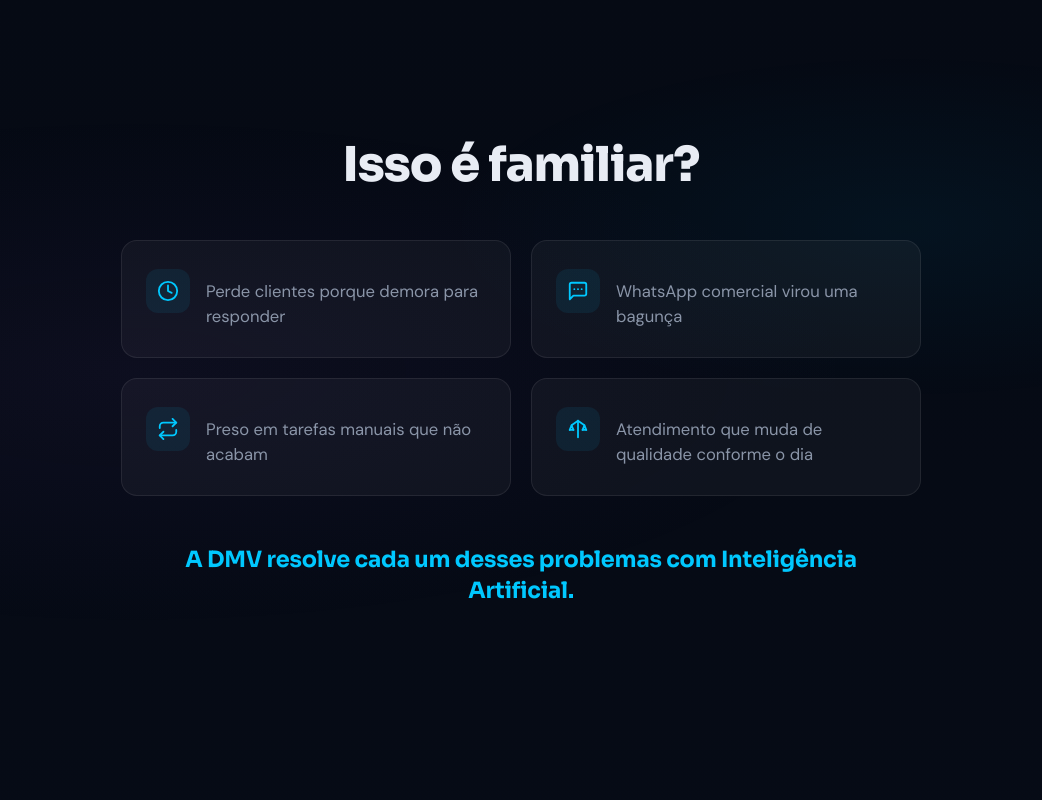
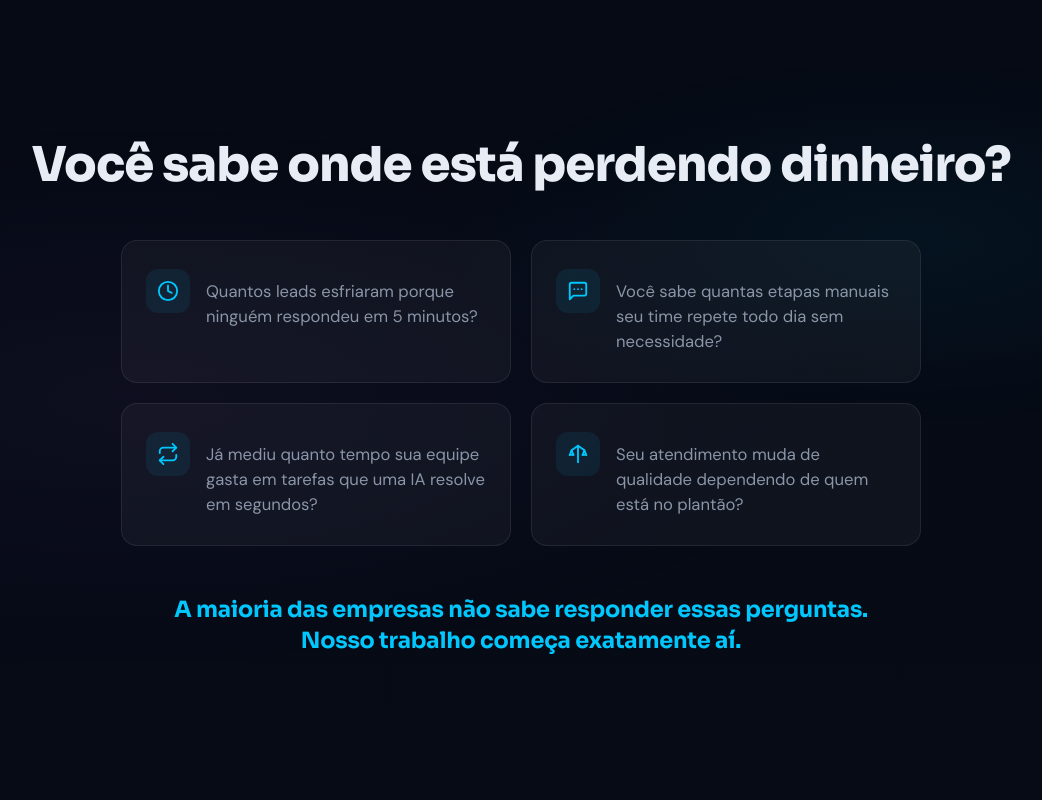
Before and after one commit to dmv-enterprise7/dmv-landing-page, a plain HTML site: page index.html in a window 1280 px wide. Shown: the part 2000-2800 px from the top of the page, without its empty margins (119-1161 px from the left). Drawn offline with Linux system fonts and the light colour scheme.

Commit message:
feat(09-01): rewrite pain-points section as provocation questions (PT)
- Replace pain.title with 'Você sabe onde está perdendo dinheiro?'
- Update 4 pain cards with diagnostic questions (leads cold, manual steps, time on AI-resolvable tasks, shift-dependent quality)
- Reframe closing line around diagnosis offer
- Preserve section id #pain-points, classes, SVG icons, data-i18n keys

```diff
--- a/index.html
+++ b/index.html
@@ -136,40 +136,40 @@
 
     <section id="pain-points" class="section section-pain-points">
       <div class="container">
-        <h2 data-i18n="pain.title">Isso é familiar?</h2>
+        <h2 data-i18n="pain.title">Você sabe onde está perdendo dinheiro?</h2>
 
         <div class="pain-points-grid">
           <div class="pain-card">
             <div class="pain-icon">
               <svg width="24" height="24" viewBox="0 0 24 24" fill="none" stroke="currentColor" stroke-width="2" stroke-linecap="round" stroke-linejoin="round" aria-hidden="true"><circle cx="12" cy="12" r="10"/><polyline points="12 6 12 12 16 14"/></svg>
             </div>
-            <p class="pain-text" data-i18n="pain.item1">Perde clientes porque demora para responder</p>
+            <p class="pain-text" data-i18n="pain.item1">Quantos leads esfriaram porque ninguém respondeu em 5 minutos?</p>
           </div>
 
           <div class="pain-card">
             <div class="pain-icon">
               <svg width="24" height="24" viewBox="0 0 24 24" fill="none" stroke="currentColor" stroke-width="2" stroke-linecap="round" stroke-linejoin="round" aria-hidden="true"><path d="M21 15a2 2 0 01-2 2H7l-4 4V5a2 2 0 012-2h14a2 2 0 012 2z"/><path d="M8 10h.01"/><path d="M12 10h.01"/><path d="M16 10h.01"/></svg>
             </div>
-            <p class="pain-text" data-i18n="pain.item2">WhatsApp comercial virou uma bagunça</p>
+            <p class="pain-text" data-i18n="pain.item2">Você sabe quantas etapas manuais seu time repete todo dia sem necessidade?</p>
           </div>
 
           <div class="pain-card">
             <div class="pain-icon">
               <svg width="24" height="24" viewBox="0 0 24 24" fill="none" stroke="currentColor" stroke-width="2" stroke-linecap="round" stroke-linejoin="round" aria-hidden="true"><polyline points="17 1 21 5 17 9"/><path d="M3 11V9a4 4 0 014-4h14"/><polyline points="7 23 3 19 7 15"/><path d="M21 13v2a4 4 0 01-4 4H3"/></svg>
             </div>
-            <p class="pain-text" data-i18n="pain.item3">Preso em tarefas manuais que não acabam</p>
+            <p class="pain-text" data-i18n="pain.item3">Já mediu quanto tempo sua equipe gasta em tarefas que uma IA resolve em segundos?</p>
           </div>
 
           <div class="pain-card">
             <div class="pain-icon">
               <svg width="24" height="24" viewBox="0 0 24 24" fill="none" stroke="currentColor" stroke-width="2" stroke-linecap="round" stroke-linejoin="round" aria-hidden="true"><path d="M12 3v18"/><path d="M5 8l7-5 7 5"/><path d="M3 13l2-5 2 5"/><path d="M17 13l2-5 2 5"/><path d="M3 13h4"/><path d="M17 13h4"/></svg>
             </div>
-            <p class="pain-text" data-i18n="pain.item4">Atendimento que muda de qualidade conforme o dia</p>
+            <p class="pain-text" data-i18n="pain.item4">Seu atendimento muda de qualidade dependendo de quem está no plantão?</p>
           </div>
         </div>
 
         <div class="pain-transition">
-          <p class="pain-transition-text" data-i18n="pain.transition">A DMV resolve cada um desses problemas com Inteligência Artificial.</p>
+          <p class="pain-transition-text" data-i18n="pain.transition">A maioria das empresas não sabe responder essas perguntas. Nosso trabalho começa exatamente aí.</p>
         </div>
       </div>
     </section>
```
